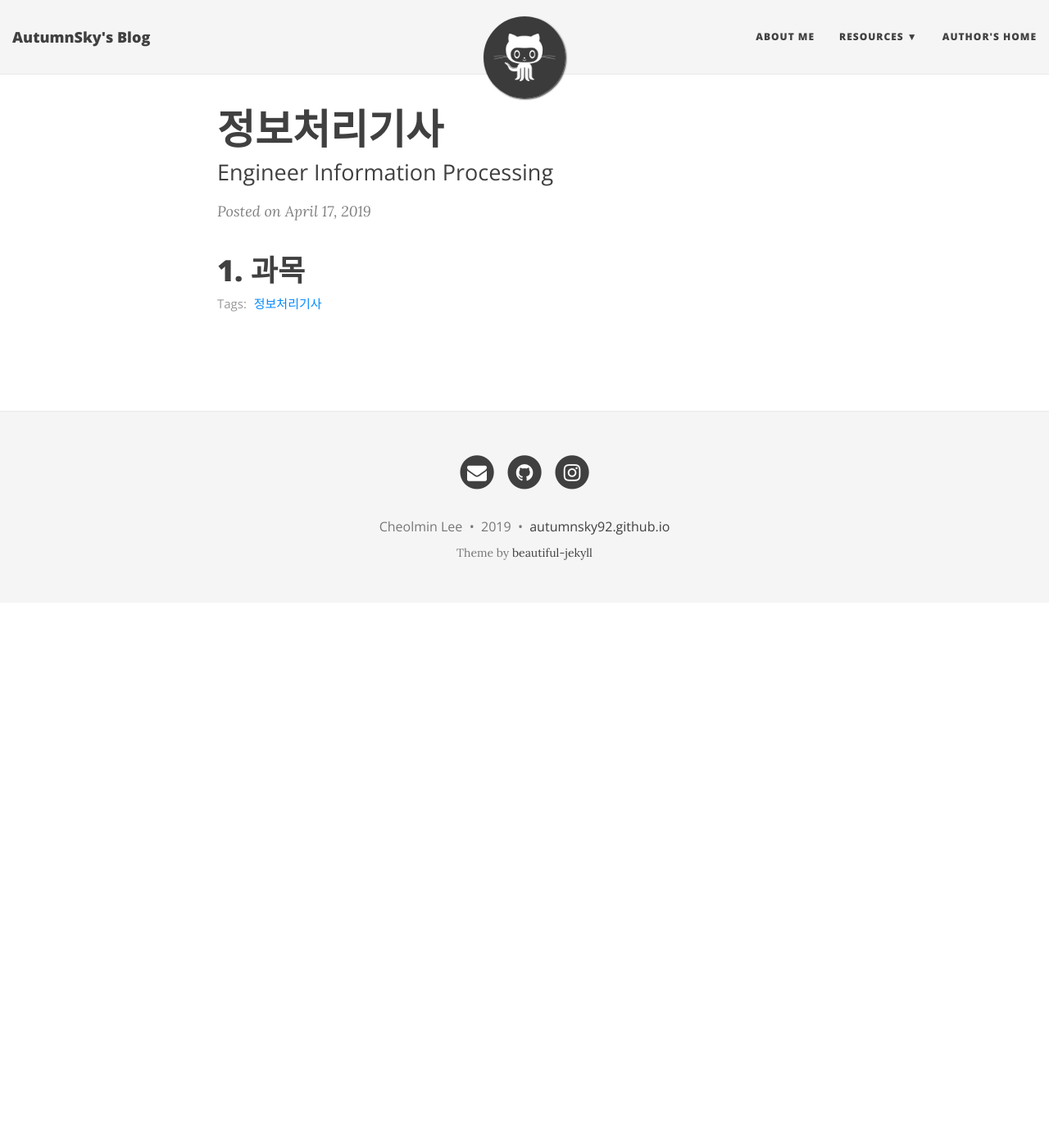
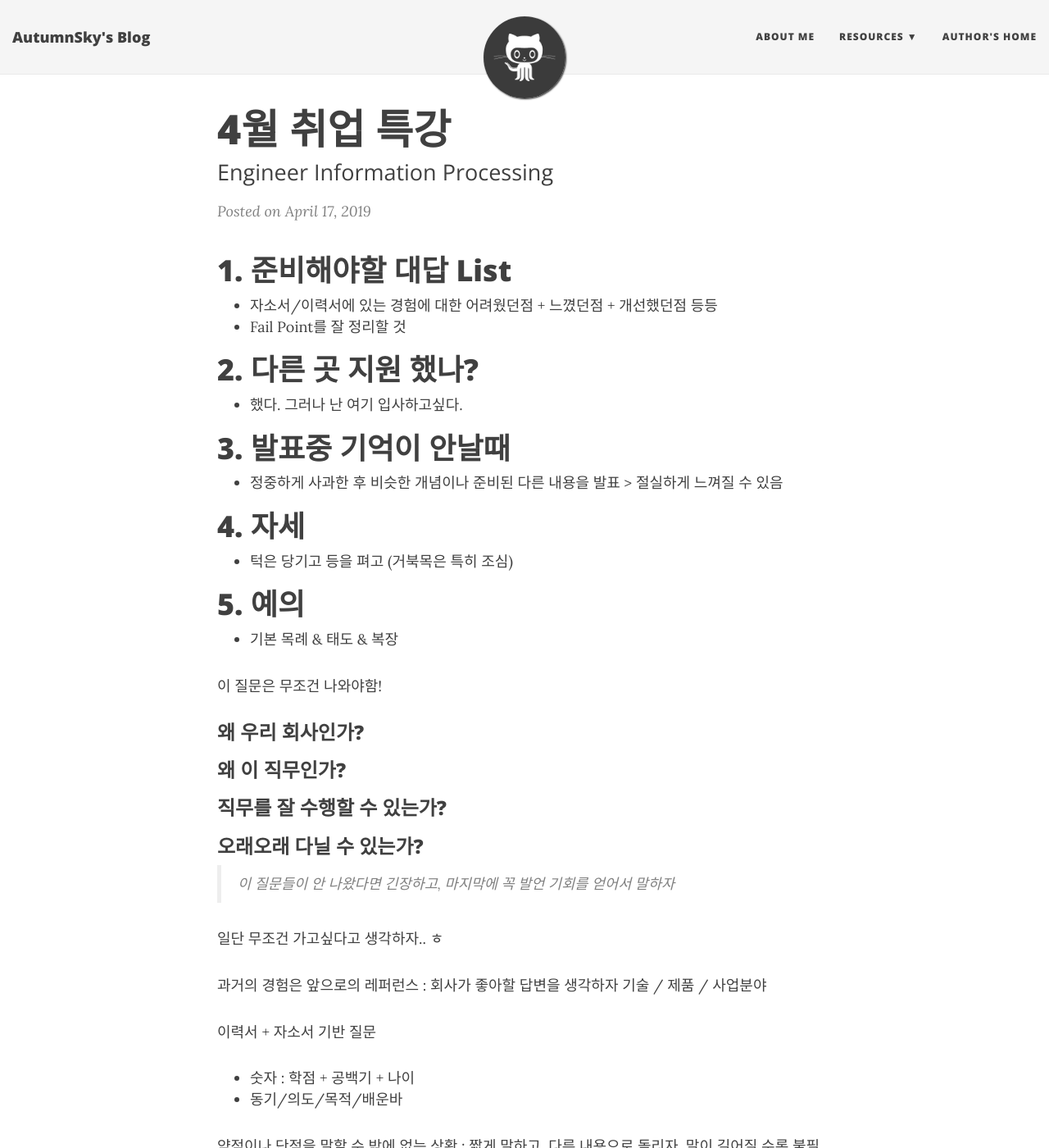
Before and after one commit to DongChanS/AutumnSky92.github.io, a Jekyll site: the page built from _posts/2019-04-17-TIL.md, in a window 1280 px wide and 1400 px high. Shown: the whole window at 82% size. Built offline with Jekyll 4.4.1, drawn with Linux system fonts in a browser that asks for light colours; nearby versions of some CDN libraries; some of the changed text lies outside the part shown.

Commit message:
4d월 취업 특강 내용 정리

```diff
--- a/_posts/2019-04-17-TIL.md
+++ b/_posts/2019-04-17-TIL.md
@@ -1,9 +1,54 @@
 ---
 layout: post
-title: 정보처리기사
+title: 4월 취업 특강
 subtitle: Engineer Information Processing
-tags: [정보처리기사]
+tags: 취업 특강
 comments: true
 ---
 
-# 1. 과목
+# 1. 준비해야할 대답 List
+- 자소서/이력서에 있는 경험에 대한 어려웠던점 + 느꼈던점 + 개선했던점 등등
+- Fail Point를 잘 정리할 것
+
+# 2. 다른 곳 지원 했나?
+- 했다. 그러나 난 여기 입사하고싶다.
+
+# 3. 발표중 기억이 안날때
+- 정중하게 사과한 후 비슷한 개념이나 준비된 다른 내용을 발표 > 절실하게 느껴질 수 있음
+
+# 4. 자세
+- 턱은 당기고 등을 펴고 (거북목은 특히 조심)
+
+# 5. 예의
+- 기본 목례 & 태도 & 복장
+
+
+이 질문은 무조건 나와야함!
+### 왜 우리 회사인가?
+### 왜 이 직무인가?
+### 직무를 잘 수행할 수 있는가?
+### 오래오래 다닐 수 있는가?
+> 이 질문들이 안 나왔다면 긴장하고, 마지막에 꼭 발언 기회를 얻어서 말하자
+
+일단 무조건 가고싶다고 생각하자.. ㅎ
+
+과거의 경험은 앞으로의 레퍼런스 : 회사가 좋아할 답변을 생각하자
+기술 / 제품 / 사업분야
+
+
+이력서 + 자소서 기반 질문
+- 숫자 : 학점 + 공백기 + 나이
+- 동기/의도/목적/배운바
+
+약점이나 단점을 말할 수 밖에 없는 상황 : 짧게 말하고, 다른 내용으로 돌리자. 말이 길어질 수록 불필요한 정보가 많아짐
+
+주장 + 근거
+
+선택하기 어려운 질문 > 3번째 대답
+ - 테이블 뒷담 > 문제점을 개선하는 방향으로
+
+ - 불법적인 / 비합리적인거 같은 요구 > 본인 판단 할 필요없음
+
+ -천천히 대답 : 3초만!
+
+1분 자기소개
```
